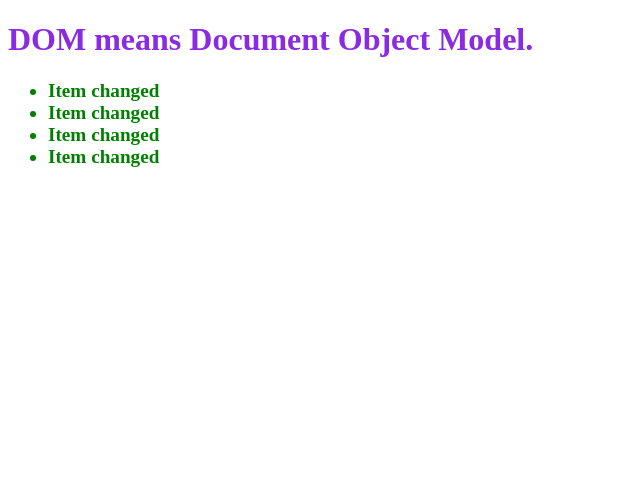
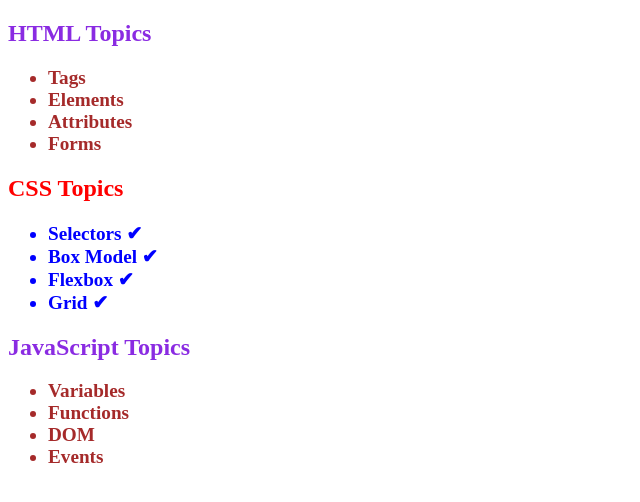
Before and after one commit to Sujon-pal/Integrate-JS--JS-in-A-RelationShip-, a plain HTML site: page 01-DOM/index.html in a window 1280 px wide. Shown: the whole page, without its empty margins (0-640 px from the left). Drawn offline with Linux system fonts and the light colour scheme.

Commit message:
add dom code

```diff
--- a/01-DOM/index.html
+++ b/01-DOM/index.html
@@ -7,14 +7,38 @@
     <link rel="stylesheet" href="style.css">
 </head>
 <body>
-    <h1>DOM means Document Object Model.</h1>
+    <!-- Section 1 -->
+  <section>
+    <h1 class="html-title">HTML Topics</h1>
+    <ul>
+      <li>Tags</li>
+      <li>Elements</li>
+      <li>Attributes</li>
+      <li>Forms</li>
+    </ul>
+  </section>
 
+  <!-- Section 2 -->
+  <section>
+    <h1 id="css-title">CSS Topics</h1>
     <ul>
-        <li>A</li>
-        <li>B</li>
-        <li>C</li>
-        <li>D</li>
+      <li class="css-topic">Selectors</li>
+      <li class="css-topic">Box Model</li>
+      <li class="css-topic">Flexbox</li>
+      <li class="css-topic">Grid</li>
     </ul>
+  </section>
+
+  <!-- Section 3 -->
+  <section>
+    <h1 id="js-title">JavaScript Topics</h1>
+    <ul>
+      <li>Variables</li>
+      <li>Functions</li>
+      <li>DOM</li>
+      <li>Events</li>
+    </ul>
+  </section>
 
 </body>
 <script src="script.js"></script>
--- a/01-DOM/script.js
+++ b/01-DOM/script.js
@@ -2,18 +2,37 @@ let liCollection = document.getElementsByTagName("li");
 // console.log(liCollection)
 for (let li of liCollection) {
   // console.log(li) // Full DOM object
-  console.log(li.innerText); // Text only
+//   console.log(li.innerText); // Text only
   // console.log(li.style) //CSS styles
 }
 // Change text color of all <li>
 for (let li of liCollection) {
-  li.style.color = "green";
+//   li.style.color = "green";
 }
 // Add text to each <li>
 for (let li of liCollection) {
-  li.innerText = li.innerText + " ✔";
+//   li.innerText = li.innerText + " ✔";
 }
 // Change all list item text:
 for (let li of liCollection) {
-  li.innerText = "Item changed";
+//   li.innerText = "Item changed";
 }
+
+let HeaddingCollection = document.getElementsByTagName("h1");
+for (let h of HeaddingCollection) {
+  console.log(h.innerText);
+}
+
+let cssTopic = document.getElementsByClassName("css-topic");
+for (let css of cssTopic) {
+    css.innerText = css.innerText + " ✔";
+    css.style.color = 'blue'
+    console.log(css.innerText)
+}
+
+
+let cssTitle = document.getElementById('css-title');
+cssTitle.style.color = 'red';
+// cssTitle.style.fontSize = '30px';
+// cssTitle.style.backgroundColor = 'yellow';
+console.log(cssTitle.innerText)
```
Also changed, not shown: 01-DOM/style.css (line endings or trailing spaces).
